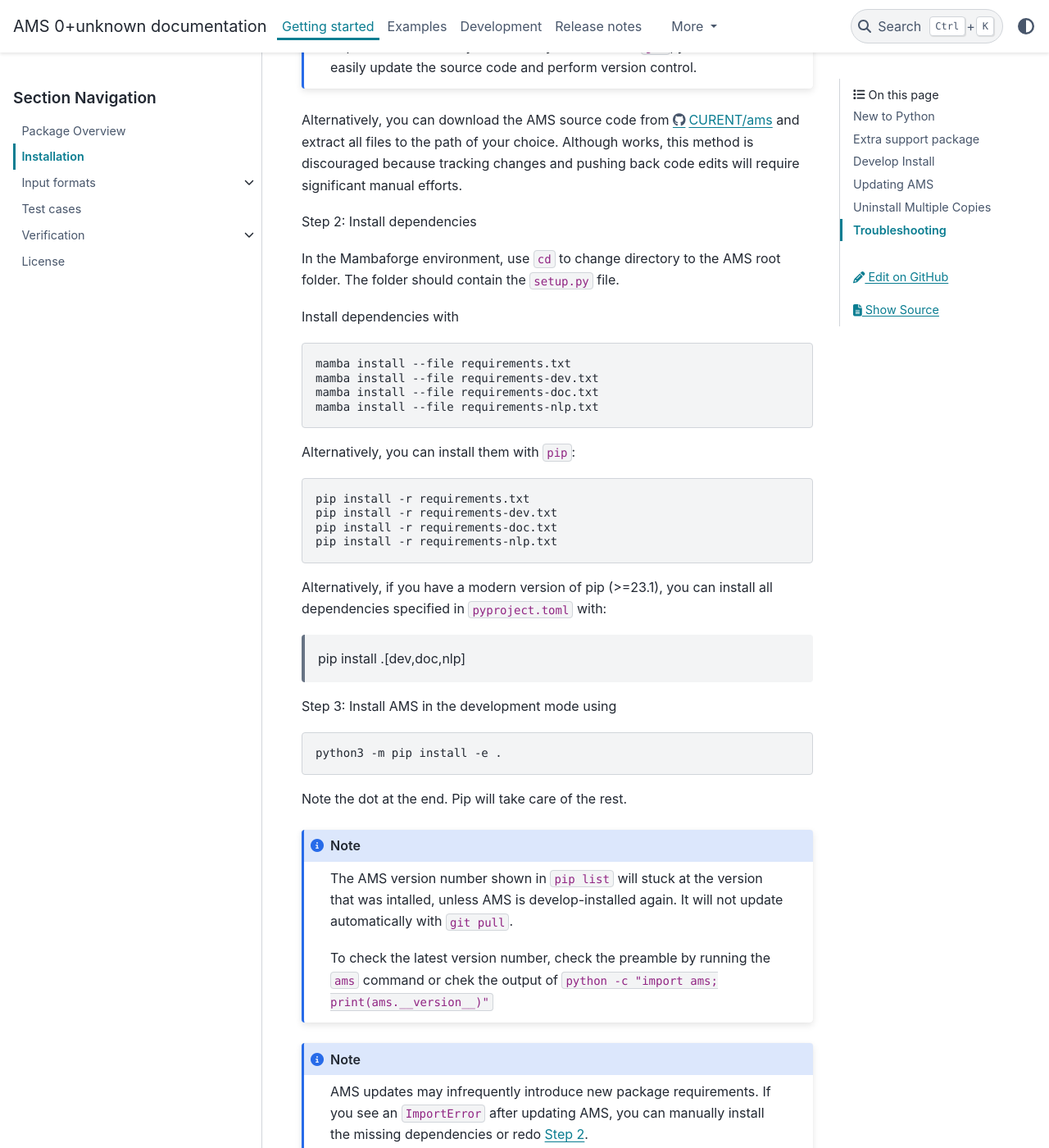
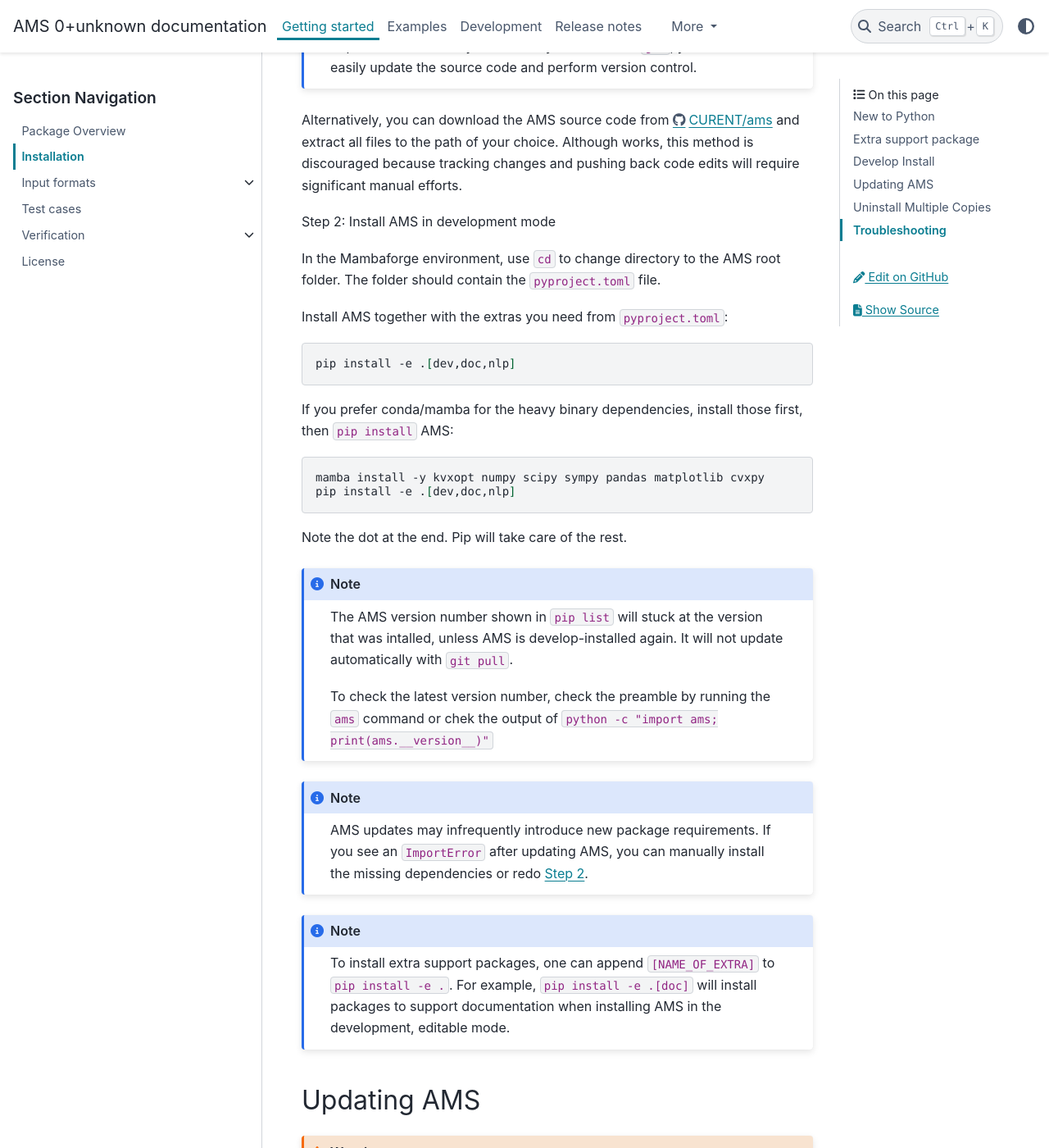
Before and after one commit to CURENT/ams, a Sphinx documentation site: the page built from docs/source/getting_started/install.rst, in a window 1280 px wide and 1400 px high, scrolled down 2480 px. Shown: the whole window at 82% size. Built offline with Sphinx 7.4.7 and the PyData theme 0.15.4, drawn with Linux system fonts in a browser that asks for light colours; pages that are not in the unit, such as notebooks, are missing from menus.

Commit message:
Update RTD config and install docs to use pyproject extras
.readthedocs.yml: replace the two requirements: entries with
extra_requirements: [doc] on the existing pip install step.

install.rst: collapse the mamba/pip install blocks (previously eight
lines across two alternatives) into a single pip install -e .[dev,doc,nlp]
with an optional mamba-first path for users who want conda-forge
binaries. Steps 2 and 3 also merged since the new command installs
AMS together with its deps.

Co-Authored-By: Claude Opus 4.7 (1M context) <noreply@anthropic.com>

```diff
--- a/docs/source/getting_started/install.rst
+++ b/docs/source/getting_started/install.rst
@@ -116,38 +116,24 @@ pushing back code edits will require significant manual efforts.
 
 .. _`Step 2`:
 
-Step 2: Install dependencies
+Step 2: Install AMS in development mode
 
 In the Mambaforge environment, use ``cd`` to change directory to the AMS root folder.
-The folder should contain the ``setup.py`` file.
+The folder should contain the ``pyproject.toml`` file.
 
-Install dependencies with
+Install AMS together with the extras you need from ``pyproject.toml``:
 
 .. code:: bash
 
-    mamba install --file requirements.txt
-    mamba install --file requirements-dev.txt
-    mamba install --file requirements-doc.txt
-    mamba install --file requirements-nlp.txt
+    pip install -e .[dev,doc,nlp]
 
-Alternatively, you can install them with ``pip``:
+If you prefer conda/mamba for the heavy binary dependencies, install
+those first, then ``pip install`` AMS:
 
 .. code:: bash
 
-    pip install -r requirements.txt
-    pip install -r requirements-dev.txt
-    pip install -r requirements-doc.txt
-    pip install -r requirements-nlp.txt
-
-Alternatively, if you have a modern version of pip (>=23.1), you can install all dependencies specified in ``pyproject.toml`` with:
-
-    pip install .[dev,doc,nlp]
-
-Step 3: Install AMS in the development mode using
-
-.. code:: bash
-
-    python3 -m pip install -e .
+    mamba install -y kvxopt numpy scipy sympy pandas matplotlib cvxpy
+    pip install -e .[dev,doc,nlp]
 
 Note the dot at the end. Pip will take care of the rest.
 
```
Also changed, not shown: .readthedocs.yml.
